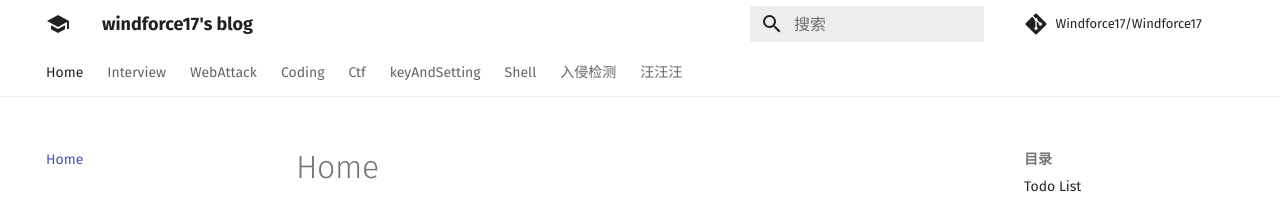
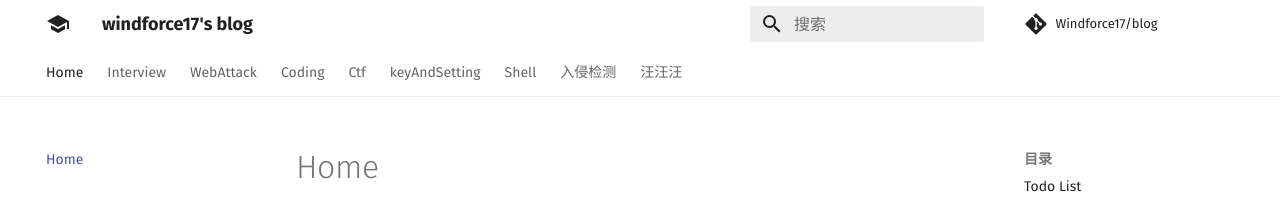
Before and after one commit to Windforce17/blog, an MkDocs documentation site: the page built from docs/README.md, in a window 1280 px wide. Shown: the top 204 px of the page. Built offline with MkDocs 1.6.1 and Material for MkDocs 9.7.7, drawn with Linux system fonts in a browser that asks for light colours; comment, search, counter and statistics services are not loaded.

Commit message:
change repo name

```diff
--- a/mkdocs.yml
+++ b/mkdocs.yml
@@ -4,7 +4,7 @@
 site_url: https://windforce17.github.io/blog/
 
 # Repository
-repo_name: 'Windforce17/Windforce17'
+repo_name: 'Windforce17/blog'
 repo_url: 'https://github.com/Windforce17/blog'
 edit_uri: 'blob/master/docs/'
 theme:
```
